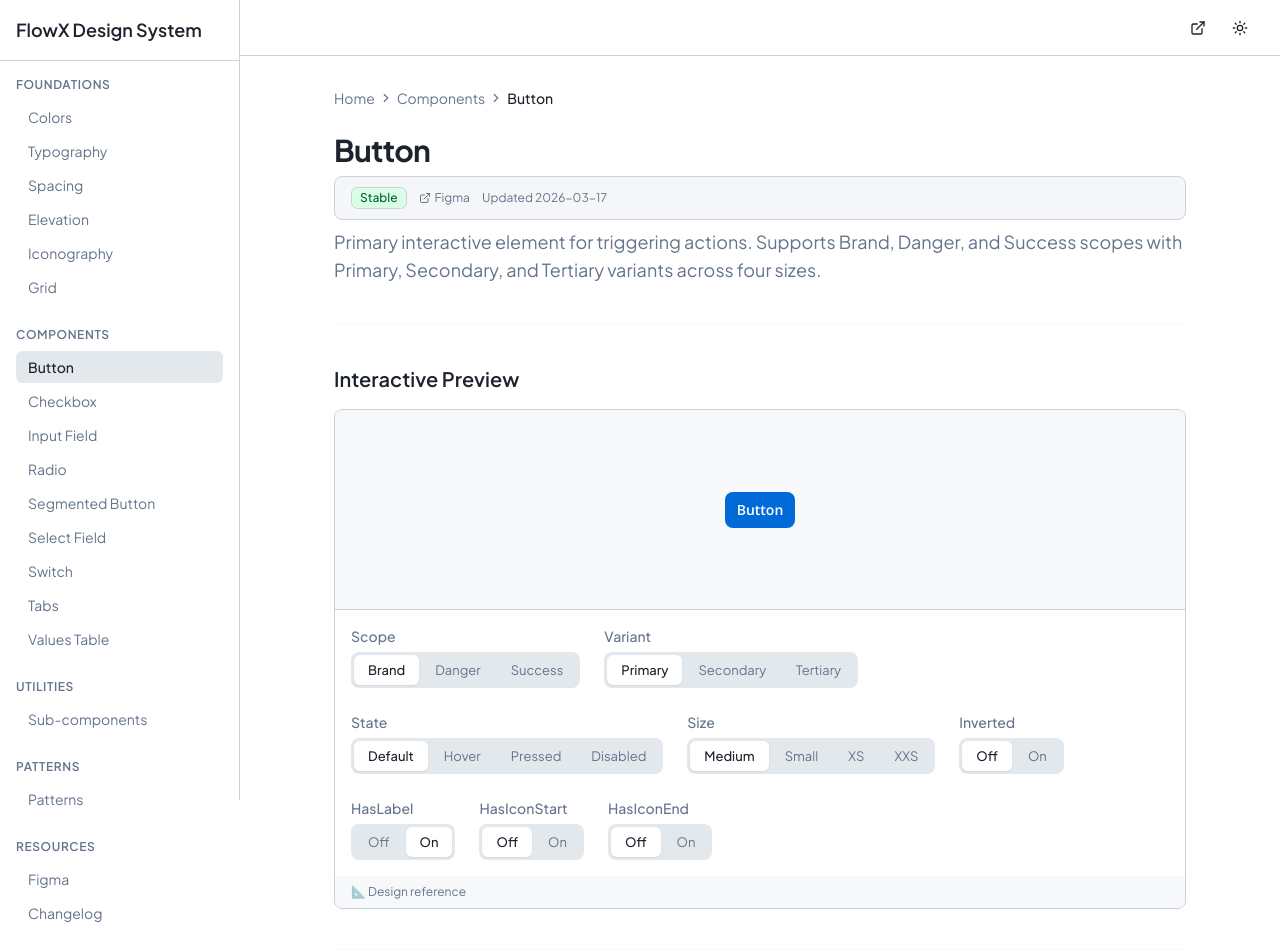
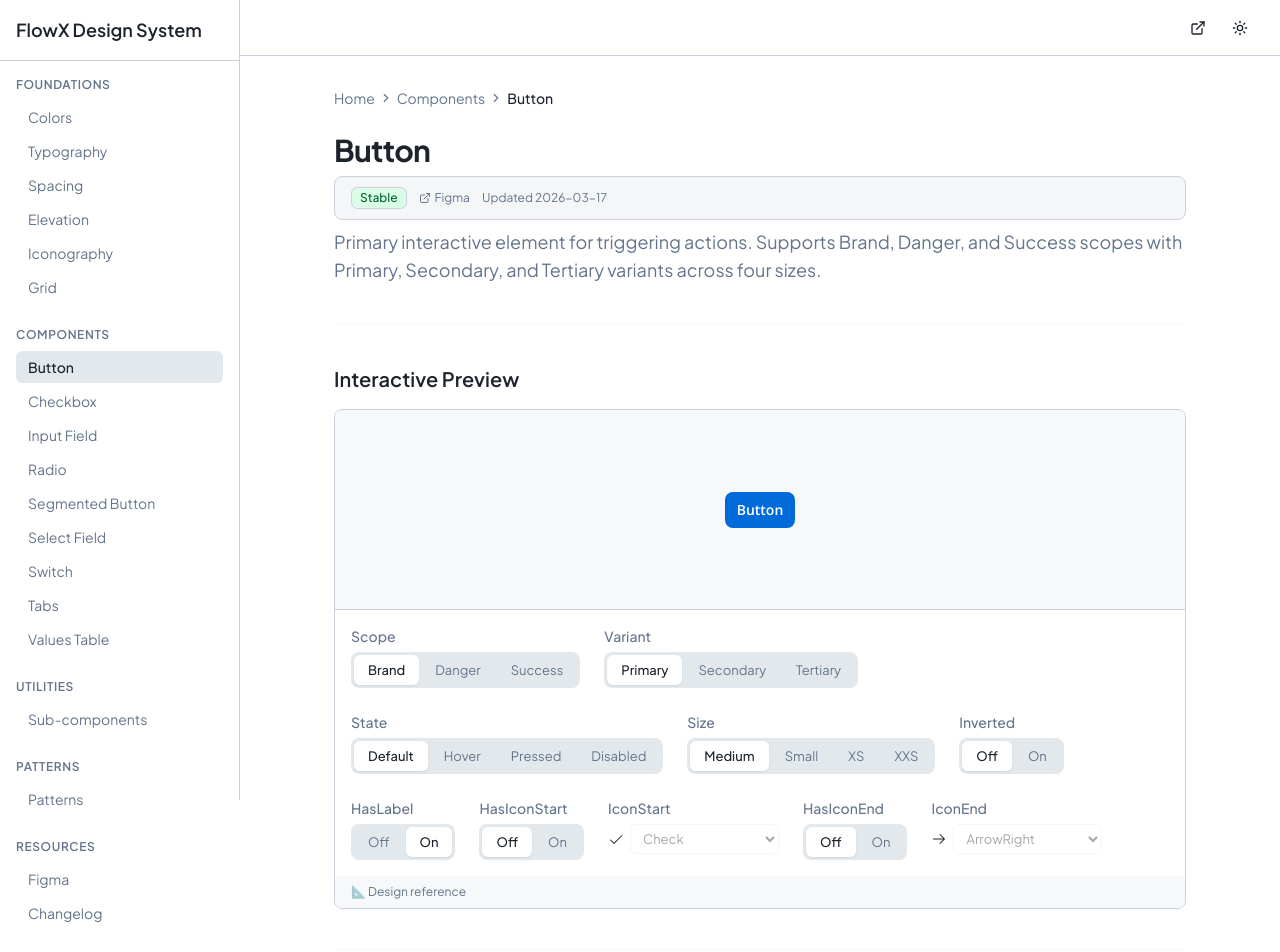
Before and after one commit to MarginallyHarmless/FLX-Design-System, a Next.js app: page /components/button in a window 1280 px wide. Shown: the top 952 px of the page. Built offline with nearby package versions, Linux system fonts and the light colour scheme.

Commit message:
refactor: replace button inline SVGs with Phosphor icon picker

```diff
--- a/src/app/components/button/page.tsx
+++ b/src/app/components/button/page.tsx
@@ -3,6 +3,7 @@
 import { buttonSpec } from "@/lib/components-data/button";
 import { ComponentPageTemplate } from "@/components/docs/component-page-template";
 import { ComponentPreview } from "@/components/docs/component-preview";
+import { PhosphorIcon, type IconName } from "@/lib/phosphor-icons";
 
 /* ------------------------------------------------------------------ */
 /*  Color lookup tables — every value extracted from Figma, never      */
@@ -165,36 +166,6 @@ const SIZE_MAP: Record<
 /*  All color/size values from Figma extraction, zero hardcoded guess  */
 /* ------------------------------------------------------------------ */
 
-/* ---- Icon components (SVG paths from Figma vectors) ---- */
-
-function CheckIcon({ size, color }: { size: number; color: string }) {
-  return (
-    <svg width={size} height={size} viewBox="0 0 24 24" fill="none" style={{ flexShrink: 0 }}>
-      <path
-        d="M20 6L9.5 16.5L4 11"
-        stroke={color}
-        strokeWidth={1}
-        strokeLinecap="round"
-        strokeLinejoin="round"
-      />
-    </svg>
-  );
-}
-
-function ArrowRightIcon({ size, color }: { size: number; color: string }) {
-  return (
-    <svg width={size} height={size} viewBox="0 0 24 24" fill="none" style={{ flexShrink: 0 }}>
-      <path
-        d="M4 12H20M20 12L14 6M20 12L14 18"
-        stroke={color}
-        strokeWidth={1}
-        strokeLinecap="round"
-        strokeLinejoin="round"
-      />
-    </svg>
-  );
-}
-
 function FlowXButton({
   scope = "Brand",
   variant = "Primary",
@@ -204,6 +175,8 @@ function FlowXButton({
   hasLabel = true,
   hasIconStart = false,
   hasIconEnd = false,
+  iconStart,
+  iconEnd,
   label = "Button",
 }: {
   scope?: "Brand" | "Danger" | "Success";
@@ -214,6 +187,8 @@ function FlowXButton({
   hasLabel?: boolean;
   hasIconStart?: boolean;
   hasIconEnd?: boolean;
+  iconStart?: IconName;
+  iconEnd?: IconName;
   label?: string;
 }) {
   const inv = inverted ? "On" : "Off";
@@ -243,8 +218,8 @@ function FlowXButton({
         boxSizing: "border-box",
       }}
     >
-      {hasIconStart && (
-        <CheckIcon size={sizeTokens.iconSize} color={colors.iconColor ?? colors.textColor} />
+      {hasIconStart && iconStart && (
+        <PhosphorIcon name={iconStart} size={sizeTokens.iconSize} color={colors.iconColor ?? colors.textColor} />
       )}
       {hasLabel && (
         <span
@@ -259,8 +234,8 @@ function FlowXButton({
           {label}
         </span>
       )}
-      {hasIconEnd && (
-        <ArrowRightIcon size={sizeTokens.iconSize} color={colors.iconColor ?? colors.textColor} />
+      {hasIconEnd && iconEnd && (
+        <PhosphorIcon name={iconEnd} size={sizeTokens.iconSize} color={colors.iconColor ?? colors.textColor} />
       )}
     </div>
   );
@@ -374,8 +349,20 @@ export default function ButtonPage() {
               type: "boolean",
             },
             {
+              name: "iconStart",
+              type: "icon",
+              default: "Check",
+              disabledUnless: "hasIconStart",
+            },
+            {
               name: "hasIconEnd",
               type: "boolean",
+            },
+            {
+              name: "iconEnd",
+              type: "icon",
+              default: "ArrowRight",
+              disabledUnless: "hasIconEnd",
             },
           ]}
           render={(values) => (
@@ -388,6 +375,8 @@ export default function ButtonPage() {
               hasLabel={values.hasLabel !== false}
               hasIconStart={values.hasIconStart === true}
               hasIconEnd={values.hasIconEnd === true}
+              iconStart={values.hasIconStart ? (values.iconStart as IconName) : undefined}
+              iconEnd={values.hasIconEnd ? (values.iconEnd as IconName) : undefined}
             />
           )}
         />
```
